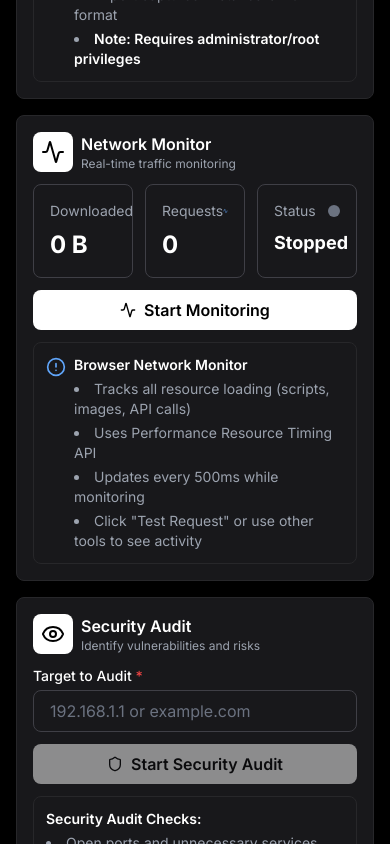
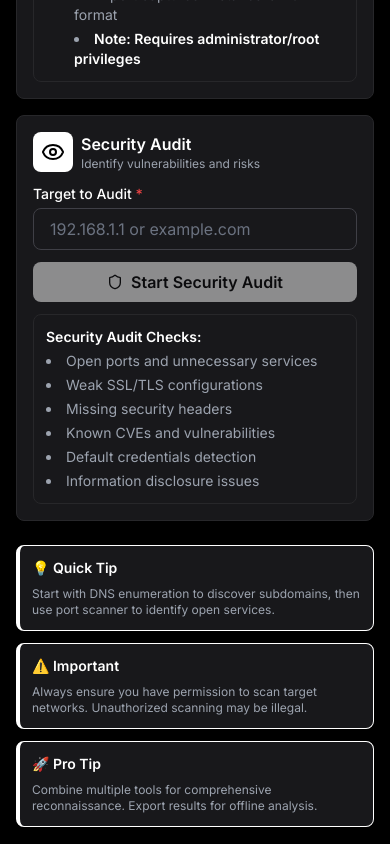
Before and after one commit to RUSHYOP/network-scanner-pro, a Next.js app: page /dashboard in a window 390 px wide. Shown: the part 2120-2964 px from the top of the page. Built offline with nearby package versions, Linux system fonts and the light colour scheme.

Commit message:
removed network monitor and fixed unresponsive buttons

```diff
--- a/app/dashboard/page.tsx
+++ b/app/dashboard/page.tsx
@@ -7,7 +7,6 @@ import {
   Search,
   Radar,
   Network,
-  Activity,
   Eye,
   ArrowLeft,
   HelpCircle
@@ -15,7 +14,6 @@ import {
 import DnsScanner from '@/components/DnsScanner'
 import PortScanner from '@/components/PortScanner'
 import PacketSniffer from '@/components/PacketSniffer'
-import NetworkMonitor from '@/components/NetworkMonitor'
 import SecurityAudit from '@/components/SecurityAudit'
 import HelpGuide from '@/components/HelpGuide'
 
@@ -46,14 +44,6 @@ export default function Dashboard() {
       description: 'Capture and analyze network packets',
       component: <PacketSniffer />,
       color: 'from-green-500 to-emerald-500'
-    },
-    {
-      id: 'monitor',
-      title: 'Network Monitor',
-      icon: <Activity className="w-6 h-6" />,
-      description: 'Real-time traffic monitoring',
-      component: <NetworkMonitor />,
-      color: 'from-orange-500 to-red-500'
     },
     {
       id: 'security',
--- a/app/page.tsx
+++ b/app/page.tsx
@@ -36,12 +36,6 @@ export default function Home() {
       title: 'Packet Sniffer',
       description: 'Real-time network traffic analysis with protocol decoding',
       color: 'from-green-500 to-emerald-500'
-    },
-    {
-      icon: <Activity className="w-8 h-8" />,
-      title: 'Network Monitoring',
-      description: 'Live traffic monitoring with bandwidth usage and connection tracking',
-      color: 'from-orange-500 to-red-500'
     },
     {
       icon: <Layers className="w-8 h-8" />,
@@ -112,10 +106,6 @@ export default function Home() {
                   <span>Start Scanning</span>
                 </button>
               </Link>
-              <button className="w-full sm:w-auto glass-card px-8 py-4 rounded-lg font-semibold text-lg hover-glow flex items-center justify-center space-x-2 text-white">
-                <Globe className="w-5 h-5" />
-                <span>View Examples</span>
-              </button>
             </div>
           </motion.div>
 
--- a/components/NetworkMonitor.tsx
+++ b/components/NetworkMonitor.tsx
@@ -1,280 +1,31 @@
 'use client'
 
-import { useState, useEffect, useRef } from 'react'
-import { Activity, ArrowUp, ArrowDown, AlertCircle, Wifi, RefreshCw } from 'lucide-react'
-
-interface NetworkStats {
-  bytesIn: number
-  bytesOut: number
-  requests: number
-}
-
-interface ResourceEntry {
-  name: string
-  transferSize: number
-  type: string
-  duration: number
-  timestamp: number
-}
+import { AlertCircle, Activity } from 'lucide-react'
 
 export default function NetworkMonitor() {
-  const [stats, setStats] = useState<NetworkStats>({
-    bytesIn: 0,
-    bytesOut: 0,
-    requests: 0
-  })
-  const [resources, setResources] = useState<ResourceEntry[]>([])
-  const [networkInfo, setNetworkInfo] = useState<any>(null)
-  const [monitoring, setMonitoring] = useState(false)
-  const [lastUpdate, setLastUpdate] = useState<number>(0)
-
-  const intervalRef = useRef<NodeJS.Timeout | null>(null)
-  const baselineRef = useRef<number>(0)
-
-  const updateNetworkInfo = () => {
-    if ('connection' in navigator) {
-      const conn = (navigator as any).connection
-      setNetworkInfo({
-        effectiveType: conn?.effectiveType || 'unknown',
-        downlink: conn?.downlink || 0,
-        rtt: conn?.rtt || 0,
-        saveData: conn?.saveData || false
-      })
-    }
-  }
-
-  const scanResources = () => {
-    // Get all resource timing entries since baseline
-    const entries = performance.getEntriesByType('resource') as PerformanceResourceTiming[]
-
-    let totalBytesIn = 0
-    let totalRequests = 0
-    const newResources: ResourceEntry[] = []
-
-    entries.forEach((entry) => {
-      // Only count entries after our baseline
-      if (entry.startTime > baselineRef.current) {
-        const size = entry.transferSize || entry.encodedBodySize || 0
-        totalBytesIn += size
-        totalRequests++
-
-        newResources.push({
-          name: entry.name,
-          transferSize: size,
-          type: entry.initiatorType,
-          duration: entry.duration,
-          timestamp: performance.timeOrigin + entry.startTime
-        })
-      }
-    })
-
-    setStats({
-      bytesIn: totalBytesIn,
-      bytesOut: 0, // Browser API doesn't expose upload size reliably
-      requests: totalRequests
-    })
-
-    // Sort by timestamp descending and take last 20
-    setResources(newResources.sort((a, b) => b.timestamp - a.timestamp).slice(0, 20))
-    setLastUpdate(Date.now())
-  }
-
-  const handleMonitoring = () => {
-    if (monitoring) {
-      // Stop monitoring
-      if (intervalRef.current) {
-        clearInterval(intervalRef.current)
-        intervalRef.current = null
-      }
-      setMonitoring(false)
-      return
-    }
-
-    // Start monitoring
-    setMonitoring(true)
-
-    // Clear old entries and set baseline
-    performance.clearResourceTimings()
-    baselineRef.current = performance.now()
-
-    // Reset stats
-    setStats({ bytesIn: 0, bytesOut: 0, requests: 0 })
-    setResources([])
-
-    updateNetworkInfo()
-
-    // Poll for new resources every 500ms
-    intervalRef.current = setInterval(() => {
-      scanResources()
-      updateNetworkInfo()
-    }, 500)
-  }
-
-  // Trigger a test request
-  const triggerTestRequest = async () => {
-    try {
-      await fetch('/api/network-monitor?test=' + Date.now())
-    } catch {
-      // Ignore errors
-    }
-  }
-
-  useEffect(() => {
-    return () => {
-      if (intervalRef.current) {
-        clearInterval(intervalRef.current)
-      }
-    }
-  }, [])
-
-  const formatBytes = (bytes: number) => {
-    if (bytes === 0) return '0 B'
-    if (bytes < 1024) return `${bytes} B`
-    if (bytes < 1024 * 1024) return `${(bytes / 1024).toFixed(1)} KB`
-    return `${(bytes / 1024 / 1024).toFixed(2)} MB`
-  }
-
-  const formatTime = (timestamp: number) => {
-    return new Date(timestamp).toLocaleTimeString()
-  }
-
-  const getTypeColor = (type: string) => {
-    switch (type) {
-      case 'fetch': return 'bg-blue-500/20 text-blue-400'
-      case 'xmlhttprequest': return 'bg-green-500/20 text-green-400'
-      case 'script': return 'bg-yellow-500/20 text-yellow-400'
-      case 'css': return 'bg-purple-500/20 text-purple-400'
-      case 'img': return 'bg-pink-500/20 text-pink-400'
-      default: return 'bg-gray-500/20 text-gray-400'
-    }
-  }
-
   return (
     <div className="space-y-3 md:space-y-4">
-      <div className="grid grid-cols-3 gap-3">
-        <div className="bg-zinc-900 border border-zinc-700 rounded-lg p-4">
-          <div className="flex items-center justify-between mb-2">
-            <span className="text-sm text-gray-400">Downloaded</span>
-            <ArrowDown className="w-4 h-4 text-green-400" />
-          </div>
-          <div className="text-2xl font-bold text-white">
-            {formatBytes(stats.bytesIn)}
-          </div>
-        </div>
-
-        <div className="bg-zinc-900 border border-zinc-700 rounded-lg p-4">
-          <div className="flex items-center justify-between mb-2">
-            <span className="text-sm text-gray-400">Requests</span>
-            <Activity className="w-4 h-4 text-blue-400" />
-          </div>
-          <div className="text-2xl font-bold text-white">
-            {stats.requests}
-          </div>
-        </div>
-
-        <div className="bg-zinc-900 border border-zinc-700 rounded-lg p-4">
-          <div className="flex items-center justify-between mb-2">
-            <span className="text-sm text-gray-400">Status</span>
-            <div className={`w-3 h-3 rounded-full ${monitoring ? 'bg-green-500 animate-pulse' : 'bg-gray-500'}`} />
-          </div>
-          <div className="text-lg font-bold text-white">
-            {monitoring ? 'Active' : 'Stopped'}
-          </div>
+      <div className="bg-zinc-900 border border-zinc-800 rounded-lg p-6">
+        <div className="flex flex-col items-center justify-center text-center py-8">
+          <Activity className="w-12 h-12 text-gray-600 mb-4" />
+          <h3 className="text-xl font-semibold text-white mb-2">Network Monitor</h3>
+          <p className="text-gray-400 max-w-md">
+            System-level network monitoring requires native access to network interfaces,
+            which is not available in browser-based applications.
+          </p>
         </div>
       </div>
 
-      {networkInfo && monitoring && (
-        <div className="bg-zinc-950 rounded-lg p-4">
-          <div className="flex items-center space-x-2 mb-3">
-            <Wifi className="w-4 h-4 text-green-400" />
-            <h4 className="font-semibold text-white">Connection</h4>
-          </div>
-          <div className="grid grid-cols-4 gap-3 text-sm">
-            <div>
-              <span className="text-gray-400">Type</span>
-              <div className="text-white font-semibold uppercase">{networkInfo.effectiveType}</div>
-            </div>
-            <div>
-              <span className="text-gray-400">Speed</span>
-              <div className="text-white font-semibold">{networkInfo.downlink} Mbps</div>
-            </div>
-            <div>
-              <span className="text-gray-400">Latency</span>
-              <div className="text-white font-semibold">{networkInfo.rtt} ms</div>
-            </div>
-            <div>
-              <span className="text-gray-400">Updated</span>
-              <div className="text-white font-semibold text-xs">{lastUpdate ? formatTime(lastUpdate) : '-'}</div>
-            </div>
-          </div>
-        </div>
-      )}
-
-      {monitoring && (
-        <div className="bg-zinc-950 rounded-lg p-4">
-          <div className="flex items-center justify-between mb-3">
-            <h4 className="font-semibold text-white">Recent Resources ({resources.length})</h4>
-            <button
-              onClick={triggerTestRequest}
-              className="text-xs bg-zinc-800 hover:bg-zinc-700 px-2 py-1 rounded flex items-center space-x-1 text-gray-300"
-            >
-              <RefreshCw className="w-3 h-3" />
-              <span>Test Request</span>
-            </button>
-          </div>
-
-          {resources.length === 0 ? (
-            <div className="text-sm text-gray-400 text-center py-6">
-              <Activity className="w-8 h-8 mx-auto mb-2 animate-pulse text-gray-600" />
-              Waiting for network activity...<br />
-              <span className="text-xs">Use Port Scan, DNS Scan, or click Test Request</span>
-            </div>
-          ) : (
-            <div className="space-y-2 max-h-64 overflow-y-auto">
-              {resources.map((res, index) => (
-                <div key={index} className="bg-zinc-900 rounded p-2 text-xs">
-                  <div className="flex justify-between items-center">
-                    <span className={`px-1.5 py-0.5 rounded text-xs font-semibold ${getTypeColor(res.type)}`}>
-                      {res.type}
-                    </span>
-                    <span className="text-green-400 font-semibold">{formatBytes(res.transferSize)}</span>
-                  </div>
-                  <div className="text-gray-300 mt-1 truncate text-xs" title={res.name}>
-                    {res.name.split('/').pop() || res.name}
-                  </div>
-                  <div className="text-gray-500 mt-1 flex justify-between">
-                    <span>{res.duration.toFixed(0)}ms</span>
-                    <span>{formatTime(res.timestamp)}</span>
-                  </div>
-                </div>
-              ))}
-            </div>
-          )}
-        </div>
-      )}
-
-      <button
-        onClick={handleMonitoring}
-        className={`w-full px-4 py-2 rounded-lg font-semibold transition-all flex items-center justify-center space-x-2 ${
-          monitoring
-            ? 'bg-red-600 hover:bg-red-700 text-white'
-            : 'bg-white hover:bg-gray-200 text-black'
-        }`}
-      >
-        <Activity className="w-4 h-4" />
-        <span>{monitoring ? 'Stop Monitoring' : 'Start Monitoring'}</span>
-      </button>
-
       <div className="bg-zinc-900 border border-zinc-800 rounded-lg p-3">
         <div className="flex items-start space-x-2">
-          <AlertCircle className="w-5 h-5 text-blue-400 flex-shrink-0 mt-0.5" />
+          <AlertCircle className="w-5 h-5 text-yellow-400 flex-shrink-0 mt-0.5" />
           <div className="text-sm text-white">
-            <p className="font-semibold mb-1">Browser Network Monitor</p>
+            <p className="font-semibold mb-1">Why is this unavailable?</p>
             <ul className="list-disc list-inside space-y-1 text-gray-400">
-              <li>Tracks all resource loading (scripts, images, API calls)</li>
-              <li>Uses Performance Resource Timing API</li>
-              <li>Updates every 500ms while monitoring</li>
-              <li>Click &quot;Test Request&quot; or use other tools to see activity</li>
+              <li>Real network monitoring requires OS-level access</li>
+              <li>Browser security prevents direct network interface access</li>
+              <li>Use native tools like Wireshark or netstat for monitoring</li>
+              <li>The other tools (Port Scan, DNS Scan, Security Audit) work via API calls</li>
             </ul>
           </div>
         </div>
```
